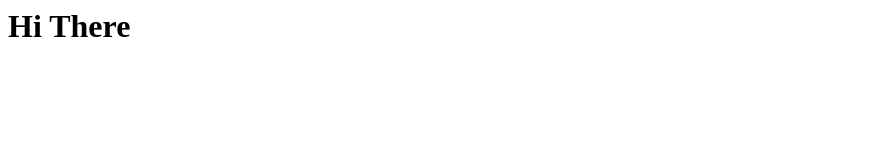
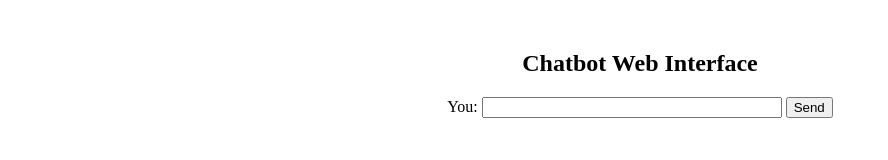
Before and after one commit to N0NsTr3s/Mini-ChatBot, a plain HTML site: page index.html in a window 1280 px wide. Shown: the whole page, without its empty margins (0-888 px from the left). Drawn offline with Linux system fonts and the light colour scheme.

Commit message:
Update index.html

```diff
--- a/index.html
+++ b/index.html
@@ -1 +1,77 @@
-<h1>Hi There</h1>
+
+<html lang="en">
+<head>
+    <meta charset="UTF-8">
+    <meta name="viewport" content="width=device-width, initial-scale=1.0">
+    <title>Chatbot Web Interface</title>
+</head>
+<body>
+
+<div style="text-align: center; margin-top: 50px;">
+    <h2>Chatbot Web Interface</h2>
+    <form id="chatForm" onsubmit="sendMessage(); return false;">
+        <label for="userInput">You:</label>
+        <input type="text" id="userInput" name="userInput" style="width: 300px;">
+        <input type="submit" value="Send">
+    </form>
+    <div id="chatOutput" style="margin-top: 20px;"></div>
+</div>
+<script>
+function sendMessage() {
+    var userInput = document.getElementById("userInput").value;
+    if (userInput.trim() === "") {
+        return;
+    }
+
+    document.getElementById("chatOutput").innerHTML += "<p><strong>You:</strong> " + userInput + "</p>";
+
+    // Make a fetch request to your Flask server
+    fetch("http://localhost:5000/chat", {
+        method: "POST",
+        headers: {
+            "Content-Type": "application/json",
+        },
+        body: JSON.stringify({ user_input: userInput }),
+    })
+    .then(response => response.json())
+    .then(data => {
+    // Check if the response indicates more information is needed
+    if (data.more_info_needed) {
+        // Prompt the user for more information
+        var additionalInfo = prompt("Bot: " + data.answer);
+        // Handle the additional information as needed (e.g., send it to the server)
+        if (additionalInfo && additionalInfo.trim() !== "") {
+            // Make another request to the server with both the user input and additional information
+            fetch("http://localhost:5000/update", {
+                method: "POST",
+                headers: {
+                    "Content-Type": "application/json",
+                },
+                body: JSON.stringify({ user_input: userInput, new_answer: additionalInfo }),
+            })
+            .then(response => response.json())
+            .then(data => {
+                // Display the updated answer if it's not empty
+                if (data.answer.trim() !== "") {
+                    document.getElementById("chatOutput").innerHTML += "<p><strong>Bot:</strong> " + data.answer + "</p>";
+                }
+            })
+            .catch(error => console.error('Error updating model:', error));
+        }
+    } else {
+        // Display the response as usual if the answer is not empty
+        if (data.answer.trim() !== "") {
+            document.getElementById("chatOutput").innerHTML += "<p><strong>Bot:</strong> " + data.answer + "</p>";
+        }
+    }
+})}
+
+
+</script>
+
+
+
+
+
+</body>
+</html>
```
